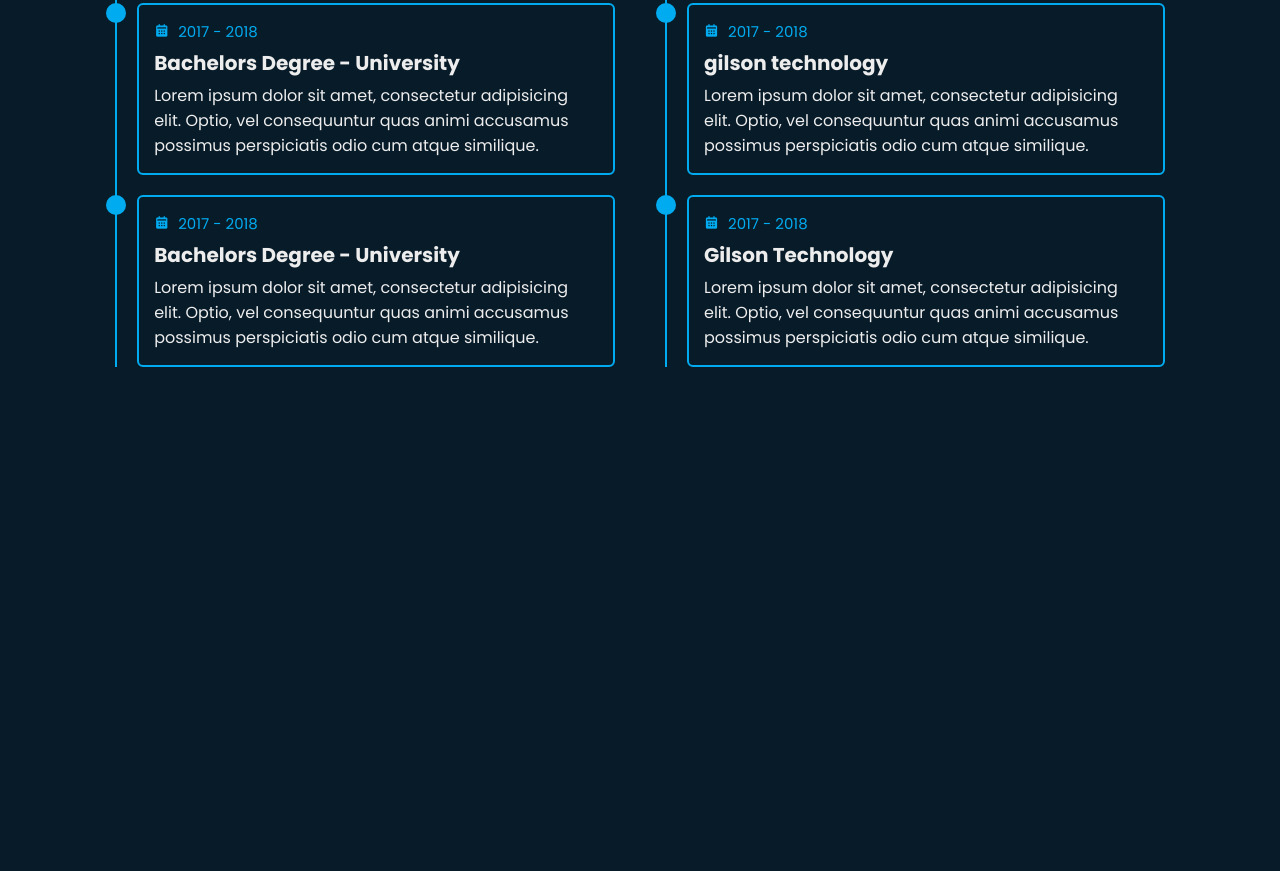
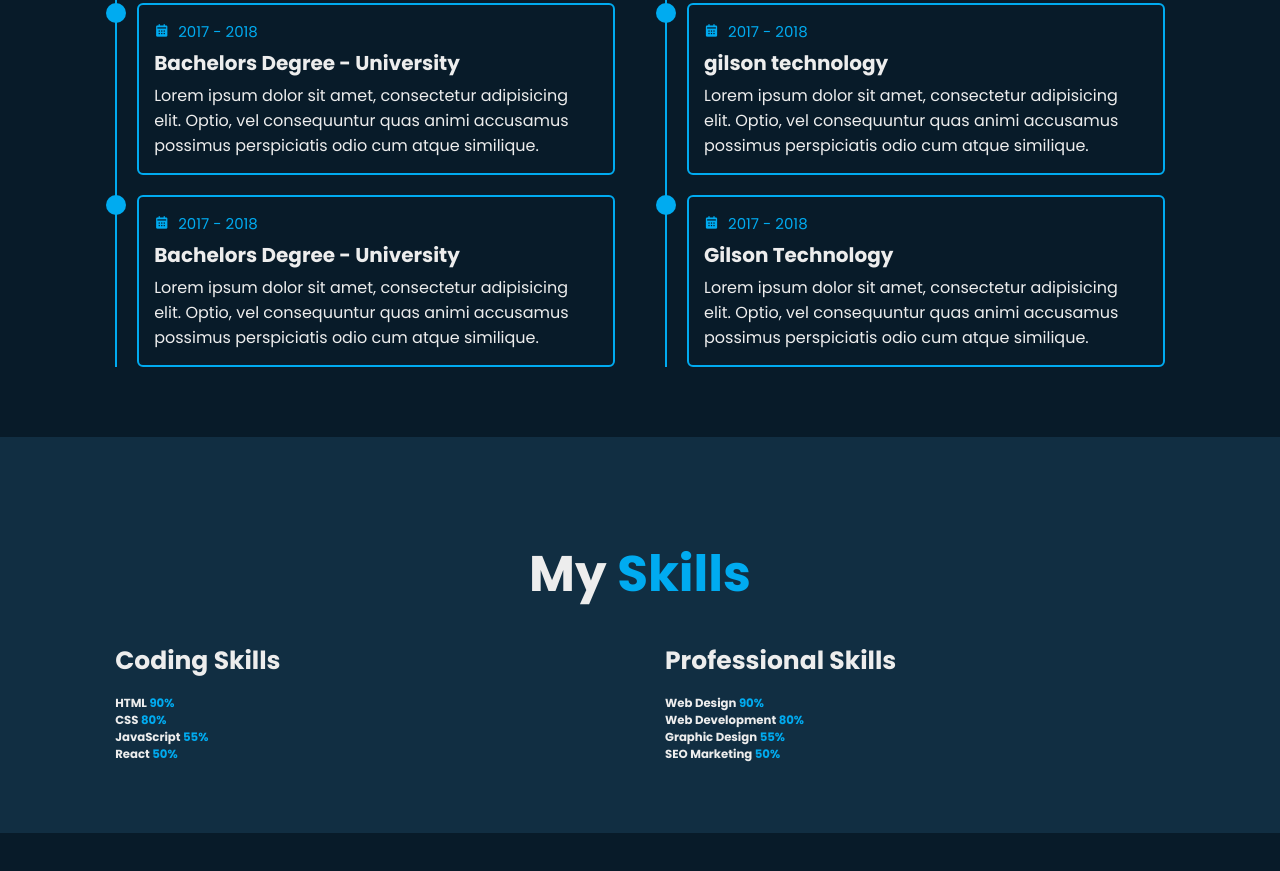
Before and after one commit to Aniket39/portfolio-website, a plain HTML site: page index.html in a window 1280 px wide. Shown: the part 2047-2918 px from the top of the page. After the commit the page ends 2880 px from the top, so only its background shows below. Drawn offline with nearby package versions, Linux system fonts and the light colour scheme.

Commit message:
Seventh commit

```diff
--- a/css/style.css
+++ b/css/style.css
@@ -387,3 +387,24 @@ span {
     font-size: 1.6rem;
     padding-top: .5rem;
 }
+
+.skills {
+    min-height: auto;
+    padding-bottom: 7rem;
+    background: var(--second-bg-color);
+}
+
+.skills .skills-row {
+    display: flex;
+    flex-wrap: wrap;
+    gap: 5rem;
+}
+
+.skills-row .skills-column {
+    flex: 1 1 40rem;
+}
+
+.skills-column .title {
+    font-size: 2.5rem;
+    margin: 0 0 1.5rem;
+}
--- a/index.html
+++ b/index.html
@@ -144,7 +144,67 @@
     </section>
 
     <!-- skills section design -->
-    <section class="skills" id="skills"></section>
+    <section class="skills" id="skills">
+        <h2 class="heading">My <span>Skills</span></h2>
+
+        <div class="skills-row">
+            <div class="skills-column">
+                <h3 class="title">Coding Skills</h3>
+
+                <div class="skills-box">
+                    <div class="skills-content">
+                        <div class="progress">
+                            <h3>HTML <span>90%</span></h3>
+                            <div class="bar"><span></span></div>
+                        </div>
+
+                        <div class="progress">
+                            <h3>CSS <span>80%</span></h3>
+                            <div class="bar"><span></span></div>
+                        </div>
+
+                        <div class="progress">
+                            <h3>JavaScript <span>55%</span></h3>
+                            <div class="bar"><span></span></div>
+                        </div>
+
+                        <div class="progress">
+                            <h3>React <span>50%</span></h3>
+                            <div class="bar"><span></span></div>
+                        </div>
+                    </div>
+                </div>
+            </div>
+
+            <div class="skills-column">
+                <h3 class="title">Professional Skills</h3>
+
+                <div class="skills-box">
+                    <div class="skills-content">
+                        <div class="progress">
+                            <h3>Web Design <span>90%</span></h3>
+                            <div class="bar"><span></span></div>
+                        </div>
+
+                        <div class="progress">
+                            <h3>Web Development <span>80%</span></h3>
+                            <div class="bar"><span></span></div>
+                        </div>
+
+                        <div class="progress">
+                            <h3>Graphic Design <span>55%</span></h3>
+                            <div class="bar"><span></span></div>
+                        </div>
+
+                        <div class="progress">
+                            <h3>SEO Marketing <span>50%</span></h3>
+                            <div class="bar"><span></span></div>
+                        </div>
+                    </div>
+                </div>
+            </div>
+        </div>
+    </section>
 
     <!-- contact section design -->
 
```
